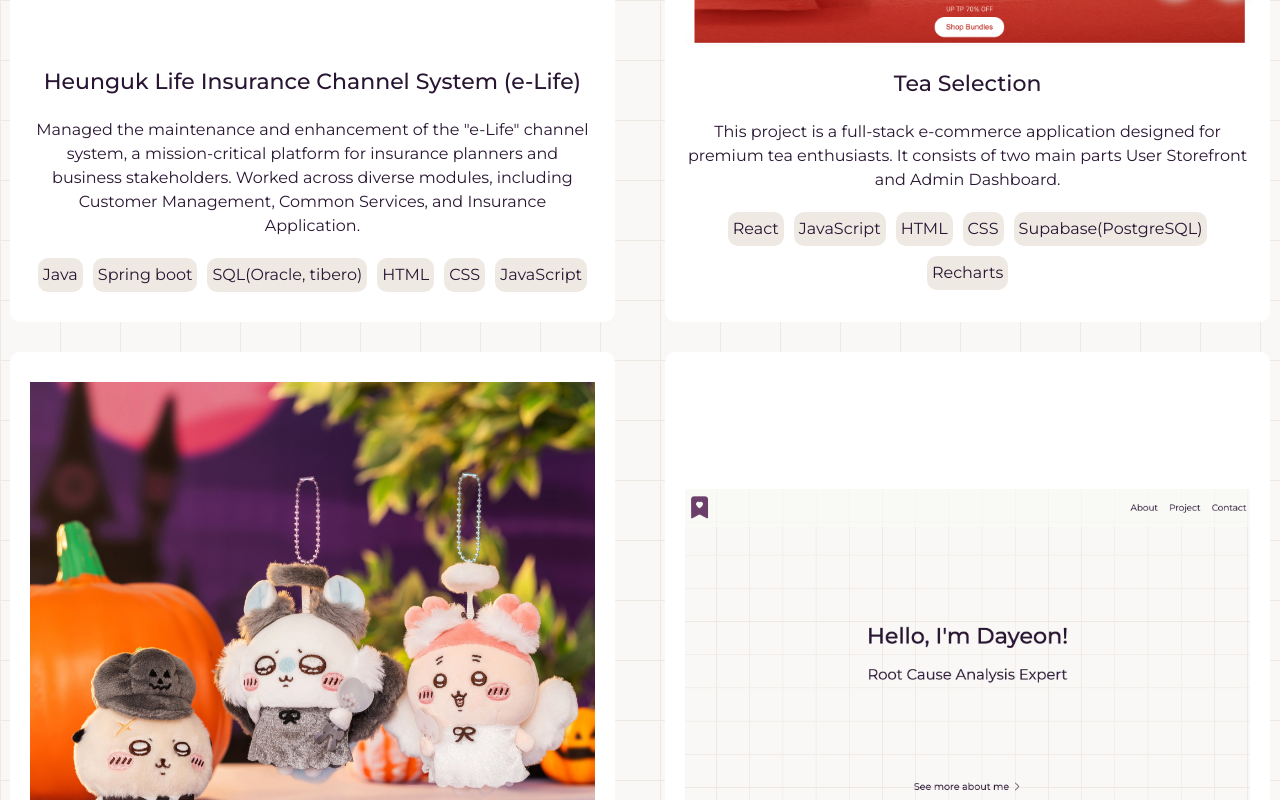
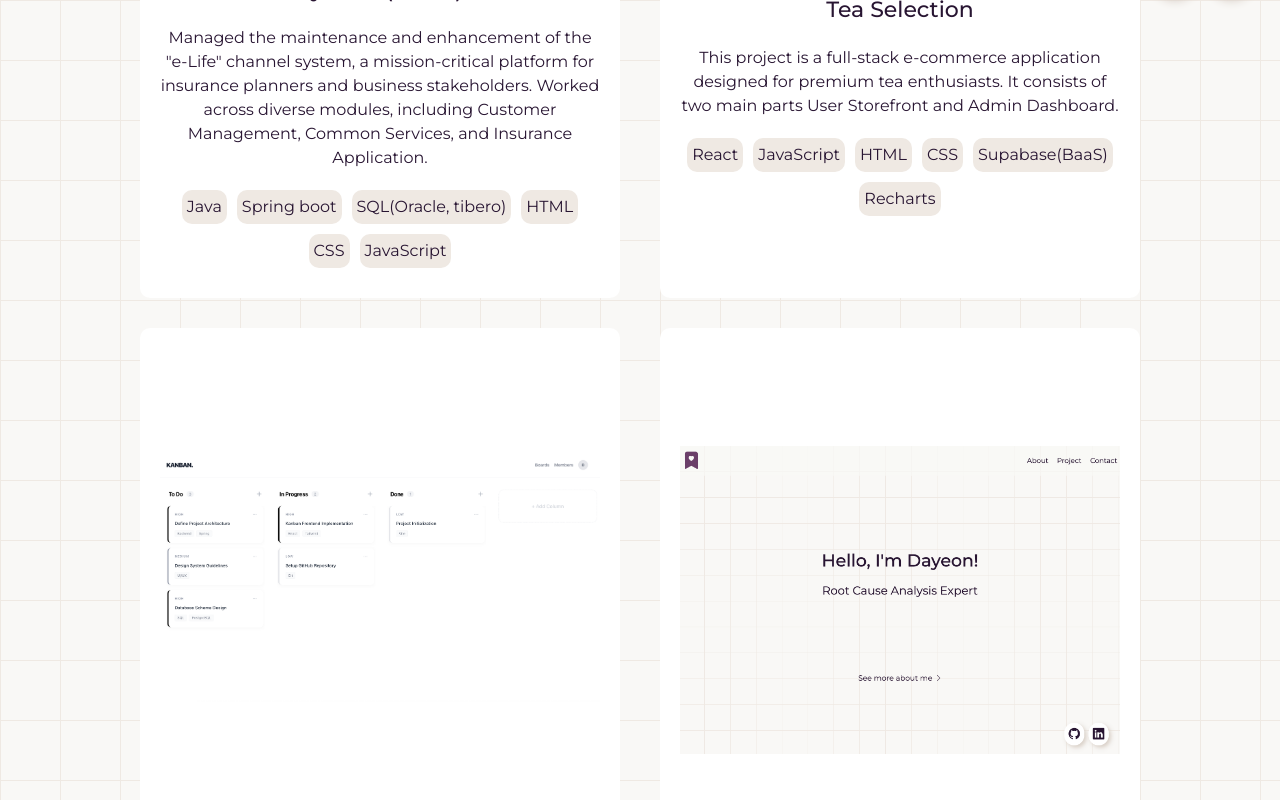
Before and after one commit to dani0907/portfolio_page, a React (Vite) app: page /project in a window 1280 px wide. Shown: the part 780-1580 px from the top of the page. Built offline with nearby package versions, Linux system fonts and the light colour scheme.

Commit message:
edit project page

```diff
--- a/src/page/projectPage.jsx
+++ b/src/page/projectPage.jsx
@@ -52,11 +52,11 @@ function ProjectPage(){
       projectFeature : [{name : 'User Storefront' , data:' Provides a seamless shopping journey with advanced product filtering, search capabilities, and a responsive checkout process.'},{name :'Admin Dashboard' ,data : 'A centralized management hub featuring real-time sales analytics, inventory tracking, and data visualization to monitor business growth effectively.'}],
       projectLink:'',
       projectGithub:'https://github.com/dani0907/project_teashop',
-      prjoectSkills : ['React','JavaScript','HTML','CSS','Supabase(PostgreSQL)','Recharts']
+      prjoectSkills : ['React','JavaScript','HTML','CSS','Supabase(BaaS)','Recharts']
     },
     {projectNm : 'manage your schedule [In Progress]',
       projectInfo : 'Lorem ipsum dolor sit amet consectetur adipisicing elit. Voluptates, voluptatem!',
-      projectImg: '/image/test.jpeg',
+      projectImg: '/image/kanbanboard.png',
       projectRole : 'Solo Developer (Full-Stack)',
       projectFeature : [],
       projectLink:'',
--- a/src/style/main.css
+++ b/src/style/main.css
@@ -134,6 +134,7 @@ body{
       }
     }
     &.project{
+      width: 1000px;
       display: flex;
       flex-direction: row;
       flex-wrap: wrap;
```
Also changed, not shown: public/image/kanbanboard.png (added).
